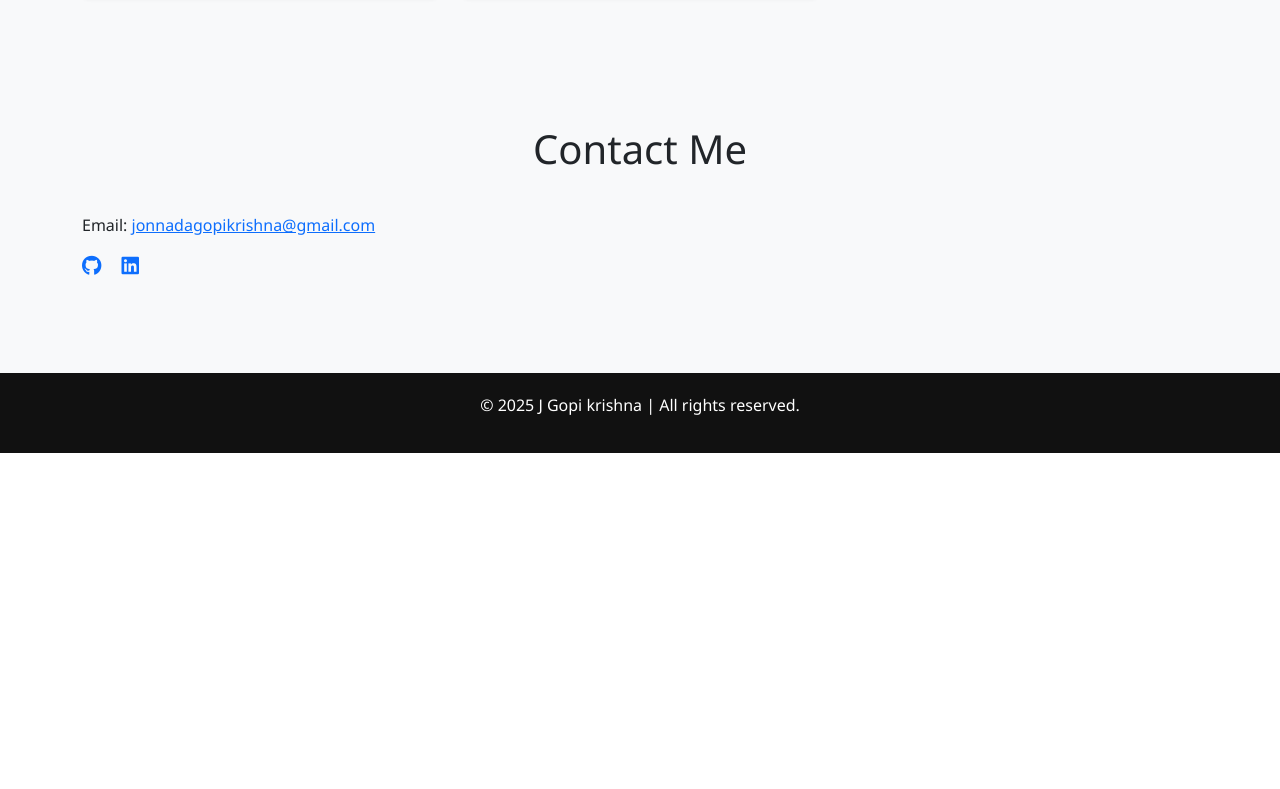
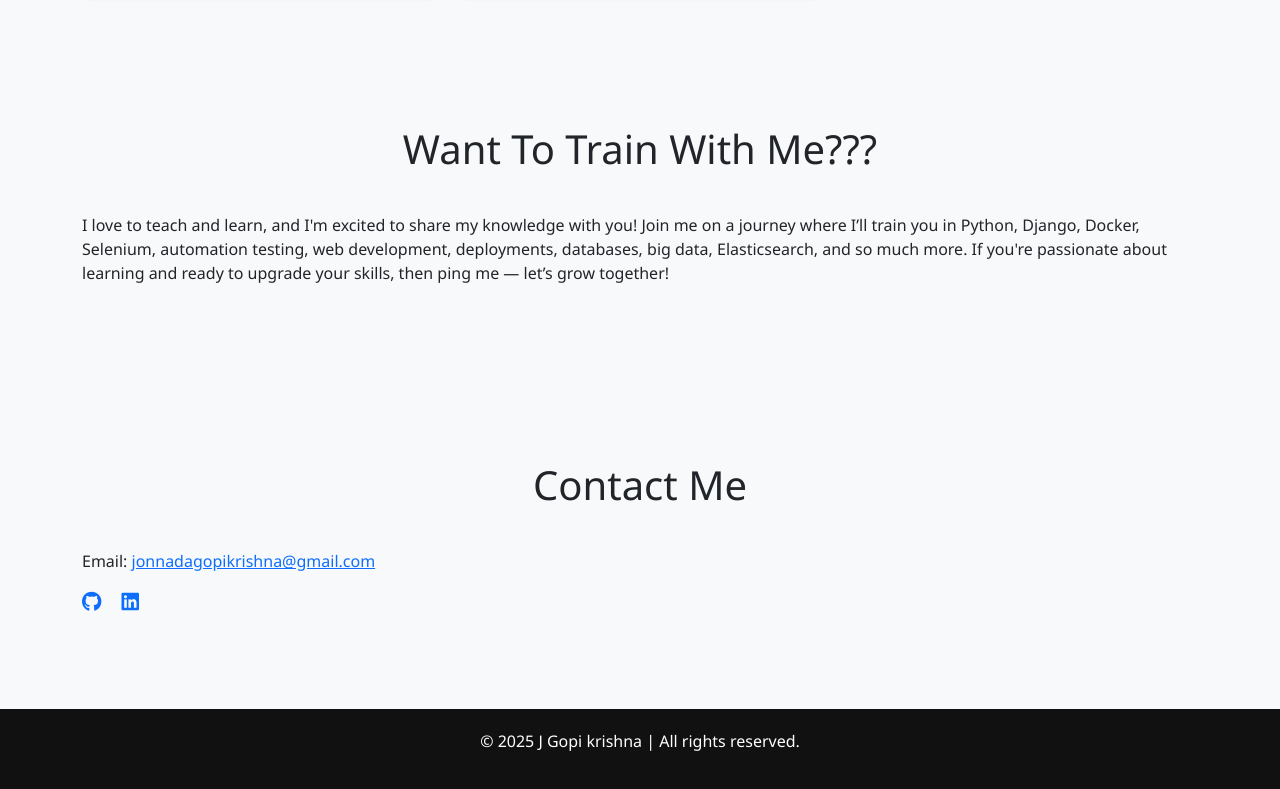
Before and after one commit to Gopi123kittu/gopik, a plain HTML site: page index.html in a window 1280 px wide. Shown: the part 2717-3506 px from the top of the page. Before the commit the page ends 3170 px from the top, so only its background shows below. Drawn offline with nearby package versions, Linux system fonts and the light colour scheme.

Commit message:
Update index.html

```diff
--- a/index.html
+++ b/index.html
@@ -336,6 +336,12 @@
   </div>
 </section>
 
+  <section id="contact" class="bg-light" data-aos="fade-up">
+  <div class="container">
+    <h2 class="section-title">Want To Train With Me???</h2>
+    <p>I love to teach and learn, and I'm excited to share my knowledge with you! Join me on a journey where I’ll train you in Python, Django, Docker, Selenium, automation testing, web development, deployments, databases, big data, Elasticsearch, and so much more. If you're passionate about learning and ready to upgrade your skills, then ping me — let’s grow together!</p>
+  </div>
+</section>
 
 <!-- Contact Section -->
 <section id="contact" class="bg-light" data-aos="fade-up">
```
